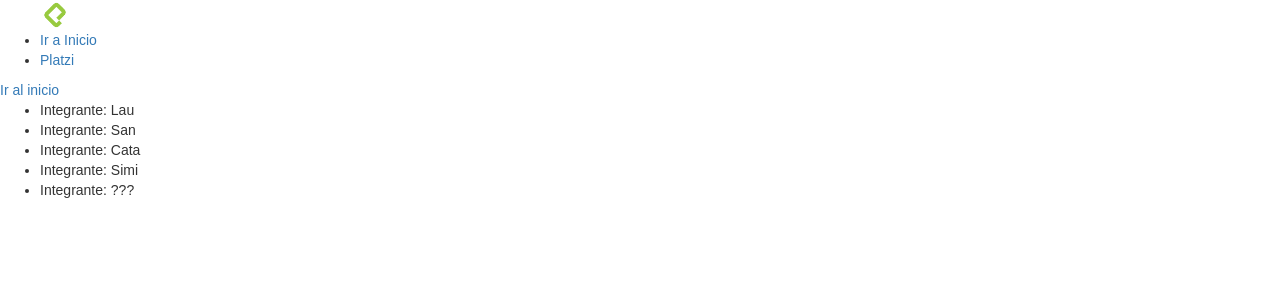
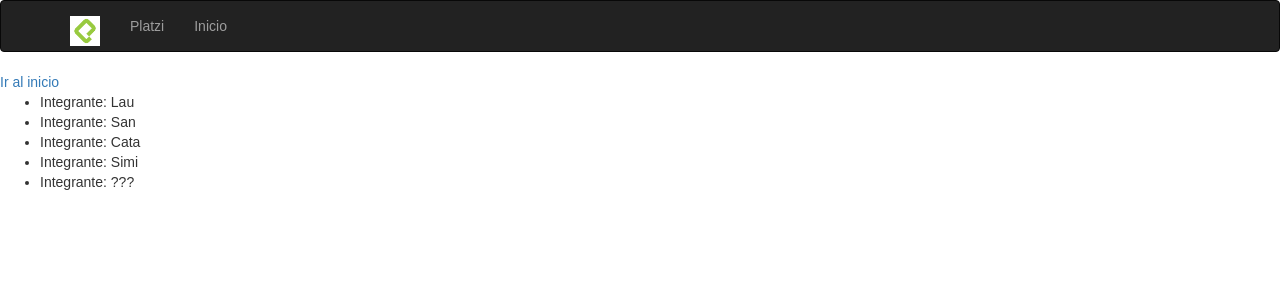
Before and after one commit to sancara/Flask, a Flask app: page /hello in a window 1280 px wide. Shown: the top 300 px of the page. Run offline with Flask 2, Linux system fonts and the light colour scheme; some libraries are stand-ins or nearby versions.

Commit message:
finish nav bar

```diff
--- a/templates/navbar.html
+++ b/templates/navbar.html
@@ -1,4 +1,4 @@
-<nav>
+<!-- <nav>
   <ul>
     <img
       src="{{ url_for('static', filename='images/platzi.png') }}"
@@ -7,4 +7,36 @@
     <li><a href="{{ url_for('index') }}">Ir a Inicio</a></li>
     <li><a href="https://www.platzi.com" target="_blank">Platzi</a></li>
   </ul>
-</nav>
+</nav> -->
+
+<div class="navbar navbar-inverse" role="navigation">
+  <div class="container">
+    <div class="navbar-header">
+      <button
+        type="button"
+        class="navbar-toggle"
+        data-toggle="collapse"
+        data-target=".navbar-collapse"
+      >
+        <span class="sr-only">Toggle navigation</span>
+        <span class="icon-bar"></span>
+        <span class="icon-bar"></span>
+        <span class="icon-bar"></span>
+      </button>
+      <a class="navbar-brand" href="{{ url_for('index') }}">
+        <img
+          src="{{ url_for('static', filename='images/platzi.png') }}"
+          style="max-width: 30px"
+          alt="Platzi logo"
+        />
+      </a>
+    </div>
+
+    <div class="navbar-collapse collapse">
+      <ul class="nav navbar-nav">
+        <li><a href="https://platzi.com" target="_blank">Platzi</a></li>
+        <li><a href="{{ url_for('index') }}">Inicio</a></li>
+      </ul>
+    </div>
+  </div>
+</div>
```
